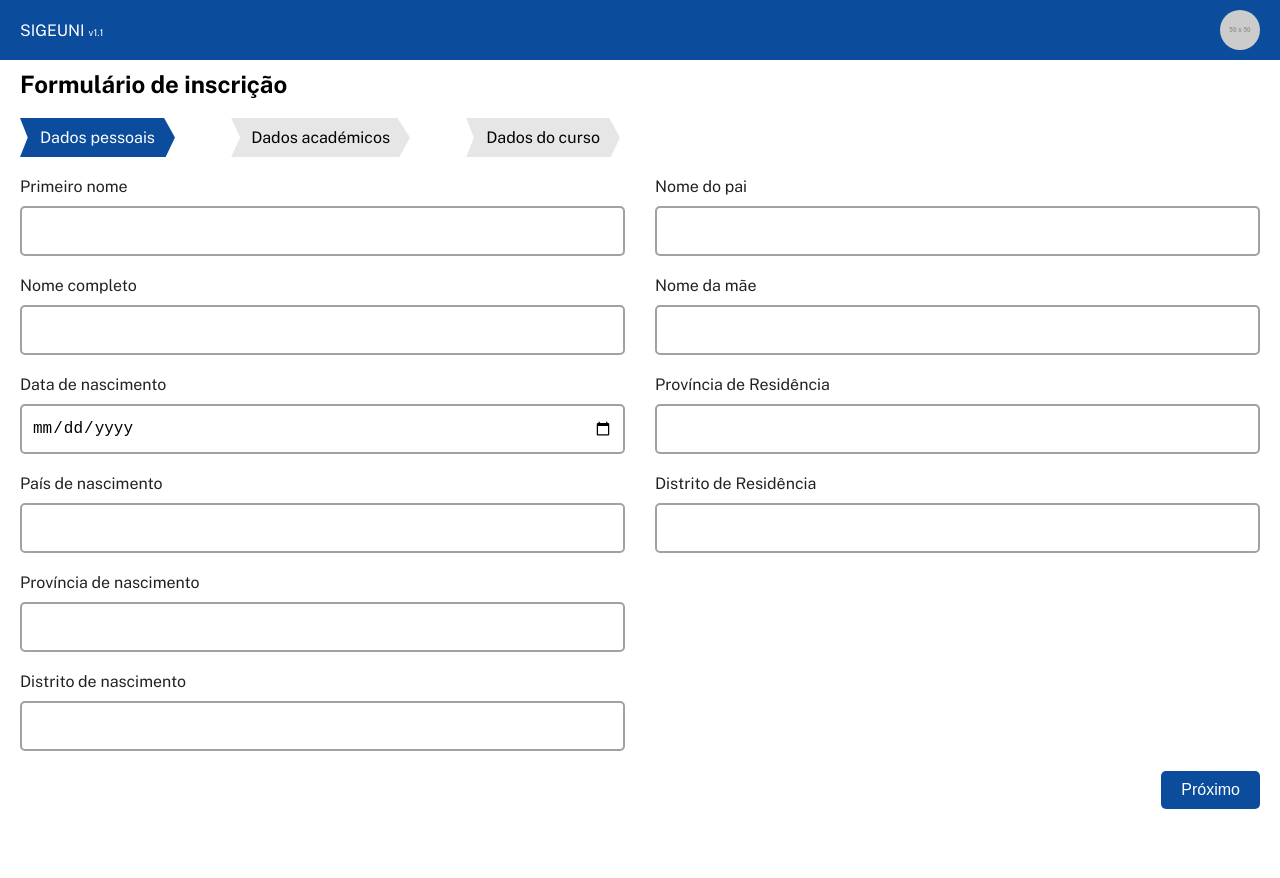
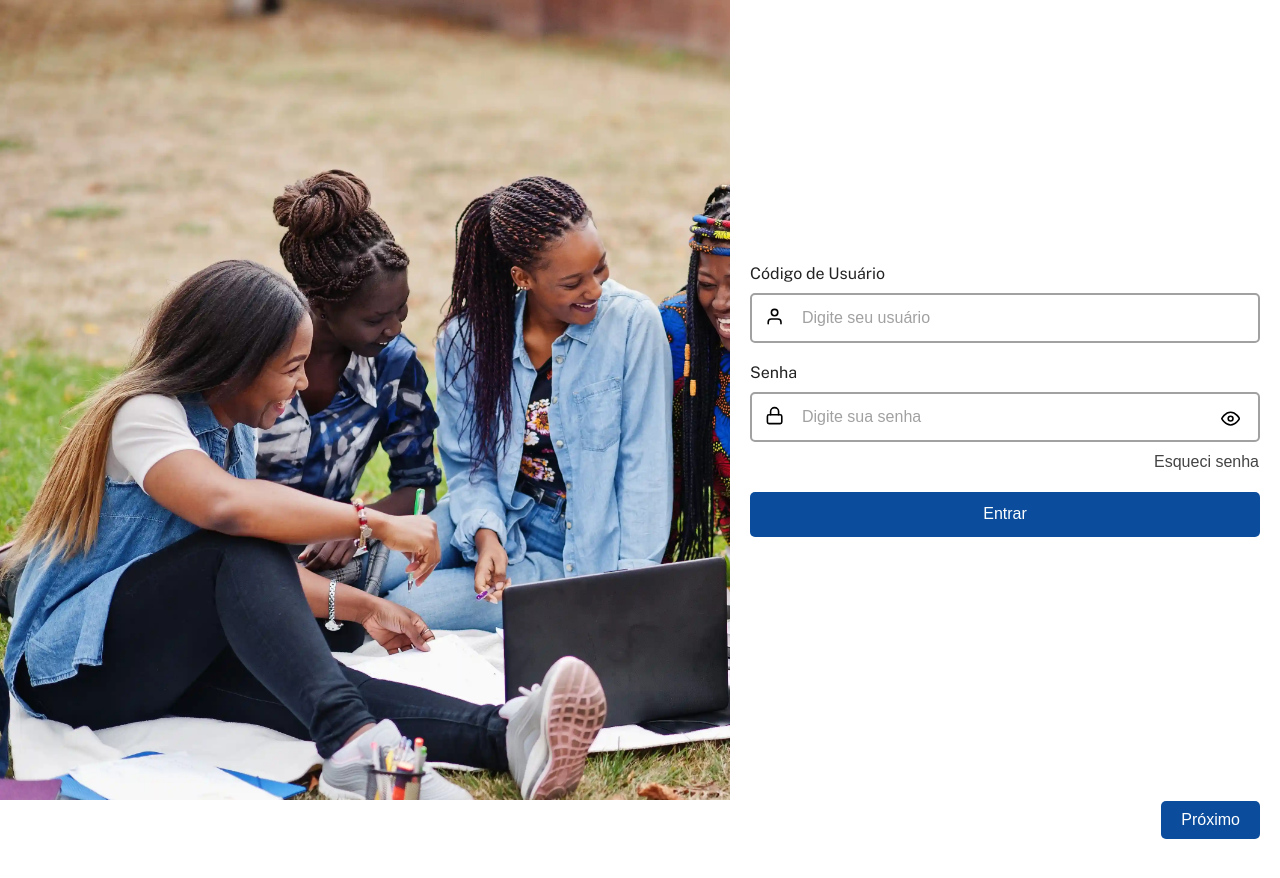
Before and after one commit to heliocarlitos/sigeuni, a React (Vite) app: page /inscricao_1 in a window 1280 px wide. Shown: the top 878 px of the page. Built offline with nearby package versions, Linux system fonts and the light colour scheme.

Commit message:
Adicionei a página de entrar

```diff
--- a/src/App.jsx
+++ b/src/App.jsx
@@ -8,12 +8,14 @@ import Inscricao_1 from "./pages/inscricao/Inscricao_1";
 import Inscricao_2 from "./pages/inscricao/Inscricao_2";
 import Inscricao_3 from "./pages/inscricao/Inscricao_3";
 import PreInscricao from "./pages/preinscricao/PreInscricao";
+import Home from "./pages/home/Home";
 
 function App() {
   return (
     <>
       <Header />
       <main>
+        <Home />
         <Routes>
           <Route path="/inscricao_1" element={<Inscricao_1 />} />
           <Route path="/inscricao_2" element={<Inscricao_2 />} />
--- a/src/index.css
+++ b/src/index.css
@@ -19,6 +19,7 @@
     --cor-do-texto: #444;
     --cor-do-texto-label: #222;
     --sombra-suave: -3px 3px 20px 0 #00000022;
+    --borda: 1px solid #000000;
     --borda-suave: 1px solid #00000068;
     --borda-none: 1px solid transparent;
     --borda-preta: 1px solid var(--cor-preta);
--- /dev/null
+++ b/src/pages/entrar/Entrar.css
@@ -0,0 +1,87 @@
+.Entrar {
+    display: flex;
+    align-items: center;
+    justify-content: flex-end;
+    gap: 20px;
+    top: 0;
+    right: 0;
+    position: absolute;
+    width: 100%;
+    height: 100dvh;
+    overflow: hidden;
+    z-index: 999999;
+    background-image: url(../../../public/image/relativas/estudantes.webp);
+    background-repeat: no-repeat;
+    background-size: cover;
+    background-position: center center;
+    background-attachment: fixed;
+}
+
+.Entrar .formulario {
+    background-color: var(--cor-branca);
+    width: 100%;
+    max-width: 550px;
+    height: 100%;
+    display: flex;
+    align-items: center;
+    padding-inline: 20px;
+}
+
+.Entrar .formulario .input_bloco {
+    display: flex;
+    flex-direction: column;
+    gap: 20px;
+    width: 100%;
+}
+
+.Entrar .formulario .input_bloco .input_caixa {
+    position: relative;
+}
+
+.Entrar .formulario .input_bloco .input_caixa .icon {
+    position: absolute;
+    transform: translateY(43px) translateX(15px);
+}
+
+.Entrar .formulario .input_bloco .input_caixa .versenha {
+    right: 35px;
+    margin-top: 3px;
+
+    & svg {
+        color: var(--cor-preta);
+    }
+}
+
+.Entrar .formulario .input_bloco .input_caixa input {
+    padding-left: 50px;
+}
+
+.Entrar .formulario .input_bloco .esqueci_senha {
+    display: flex;
+    justify-content: right;
+    margin-top: -10px;
+}
+
+.Entrar .formulario .input_bloco .esqueci_senha button {
+    border-radius: 3px;
+    border: var(--borda-none);
+
+    &:focus {
+        border: var(--borda);
+    }
+}
+
+.Entrar .formulario .input_bloco .Btn button {
+    width: 100%;
+    height: 45px;
+}
+
+@media screen and (max-width:700px) {
+    .Entrar {
+        background-color: var(--cor-branca);
+    }
+
+    .Entrar .formulario {
+        max-width: 100%;
+    }
+}
--- /dev/null
+++ b/src/pages/entrar/Entrar.jsx
@@ -0,0 +1,72 @@
+import { useState } from "react";
+import { Link, Links } from "react-router-dom";
+import { FiUser, FiLock, FiEye, FiEyeOff } from "react-icons/fi";
+import "./Entrar.css";
+
+function Entrar() {
+    const [verSenha, setVerSenha] = useState(false);
+
+    const alternarVisibilidade = () => {
+        setVerSenha((estadoAnterior) => !estadoAnterior);
+    };
+
+    return (
+        <section className="Entrar">
+            <form className="formulario" autoComplete="off">
+                <div className="input_bloco">
+
+                    <div className="input_caixa">
+                        <label htmlFor="codigo_de_usuario"> Código de Usuário </label>
+                        <div className="icon">
+                            <FiUser />
+                        </div>
+                        <input
+                            type="text"
+                            name="codigo_de_usuario"
+                            id="codigo_de_usuario"
+                            placeholder="Digite seu usuário"
+                            autoComplete="off"
+                            required
+                        />
+                    </div>
+
+                    <div className="input_caixa">
+                        <label htmlFor="senha"> Senha </label>
+                        <div className="icon">
+                            <FiLock />
+                        </div>
+                        <input
+                            type={verSenha ? "text" : "password"}
+                            name="senha"
+                            id="senha"
+                            placeholder="Digite sua senha"
+                            autoComplete="off"
+                            required
+                            minLength={6}
+                            maxLength={12}
+                        />
+                        <div className="icon versenha">
+                            <button
+                                type="button"
+                                onClick={alternarVisibilidade}
+                            >
+                                {verSenha ? <FiEyeOff /> : <FiEye />}
+                            </button>
+                        </div>
+                    </div>
+
+                    <div className="esqueci_senha">
+                        <button type="button">Esqueci senha</button>
+                    </div>
+
+                    <div className="Btn">
+                        <button > Entrar </button>
+                    </div>
+
+                </div>
+            </form>
+        </section>
+    );
+}
+
+export default Entrar;
--- /dev/null
+++ b/src/pages/home/Home.jsx
@@ -0,0 +1,12 @@
+import Entrar from "../entrar/Entrar";
+
+function Home() {
+    return (
+        <>
+            <section className="Home">
+                <Entrar />
+            </section>
+        </>
+    )
+}
+export default Home;
--- a/src/pages/inscricao/Inscricao_1.jsx
+++ b/src/pages/inscricao/Inscricao_1.jsx
@@ -27,7 +27,6 @@ function Inscricao_1() {
                 </div>
 
                 <div className="formulario">
-
 
                     <div className="input_bloco">
 
--- a/src/pages/preinscricao/PreInscricao.css
+++ b/src/pages/preinscricao/PreInscricao.css
@@ -25,7 +25,7 @@
 }
 
 @media screen and (max-width: 575px) {
-    .formulario {
+    .PreInscricao .formulario {
         flex-direction: column;
     }
 }
```
Also changed, not shown: public/image/relativas/estudantes.webp (added).
